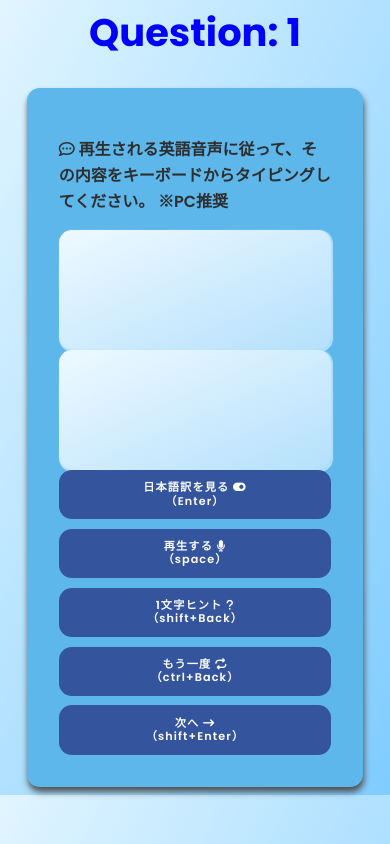
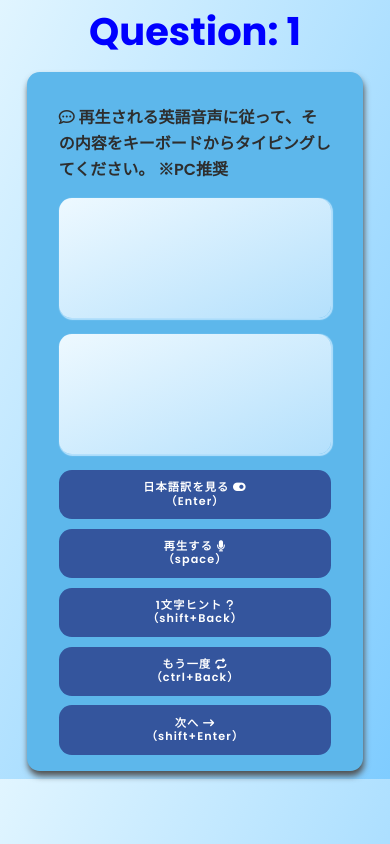
Before and after one commit to atsudora/EnDictation, a Django app: page / in a window 390 px wide. Run offline with Django 4.2, Linux system fonts and the light colour scheme; some libraries are stand-ins or nearby versions; some web fonts are replaced.

Commit message:
スマホ用のメディアクエリを修正してレイヤの重なりを解消。

```diff
--- a/static/app/style.css
+++ b/static/app/style.css
@@ -142,16 +142,21 @@ a.btn--radius {
     height: 100%;
   }
   .header {
-    top: 0.25rem;
+    top: 0.2rem;
     font-size: 2.4rem;
   }
   .container {
-    margin-top:5rem;
-    padding: 2rem 2rem;
+    margin-top:4rem;
+    padding: 1rem 2rem;
+  }
+  .question-display,
+  .translaton-display {
+    margin-bottom: 1rem;
   }
   .english-display,
   .open-here{
-    font-size: 1.1rem;
+    height: 150px;
+    font-size: 1.0rem;
   }
   .box {
     grid-template-columns: 1fr;
```
